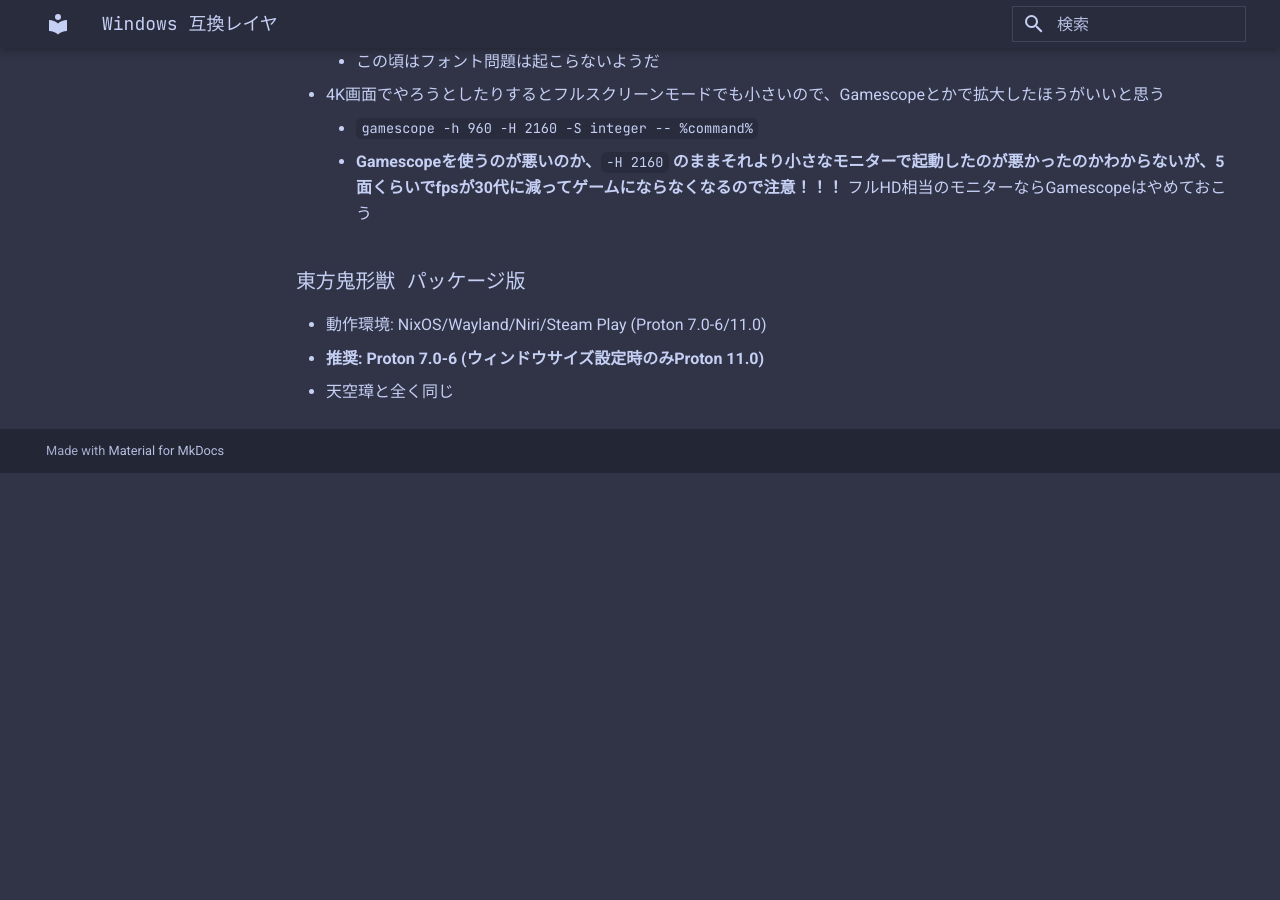
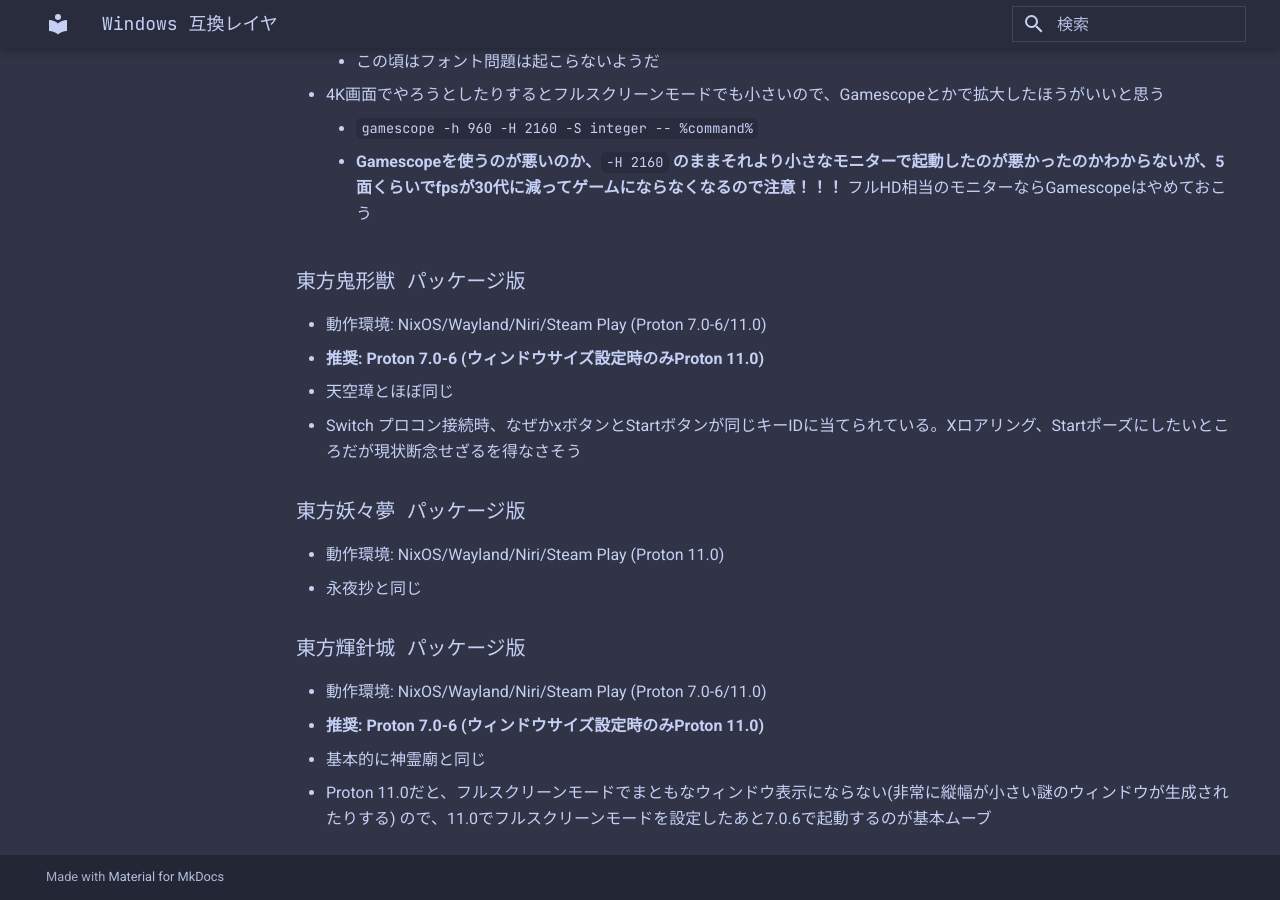
Before and after one commit to KowerKoint/public-memo, an MkDocs documentation site: the page built from docs/tech/virtualization/wine.md, in a window 1280 px wide and 900 px high, scrolled down 2546 px. Built offline with MkDocs 1.6.1 and Material for MkDocs 9.7.7, drawn with Linux system fonts in a browser that asks for light colours; before the commit the page ends 3019 px from its top, so only the background shows below that.

Commit message:
th07,th14

```diff
--- a/docs/tech/virtualization/wine.md
+++ b/docs/tech/virtualization/wine.md
@@ -73,4 +73,15 @@
 ### 東方鬼形獣 パッケージ版
 - 動作環境: NixOS/Wayland/Niri/Steam Play (Proton 7.0-6/11.0)
 - **推奨: Proton 7.0-6 (ウィンドウサイズ設定時のみProton 11.0)**
-- 天空璋と全く同じ
+- 天空璋とほぼ同じ
+- Switch プロコン接続時、なぜかxボタンとStartボタンが同じキーIDに当てられている。Xロアリング、Startポーズにしたいところだが現状断念せざるを得なさそう
+
+### 東方妖々夢 パッケージ版
+- 動作環境: NixOS/Wayland/Niri/Steam Play (Proton 11.0)
+- 永夜抄と同じ
+
+### 東方輝針城 パッケージ版
+- 動作環境: NixOS/Wayland/Niri/Steam Play (Proton 7.0-6/11.0)
+- **推奨: Proton 7.0-6 (ウィンドウサイズ設定時のみProton 11.0)**
+- 基本的に神霊廟と同じ
+- Proton 11.0だと、フルスクリーンモードでまともなウィンドウ表示にならない(非常に縦幅が小さい謎のウィンドウが生成されたりする) ので、11.0でフルスクリーンモードを設定したあと7.0.6で起動するのが基本ムーブ
```
